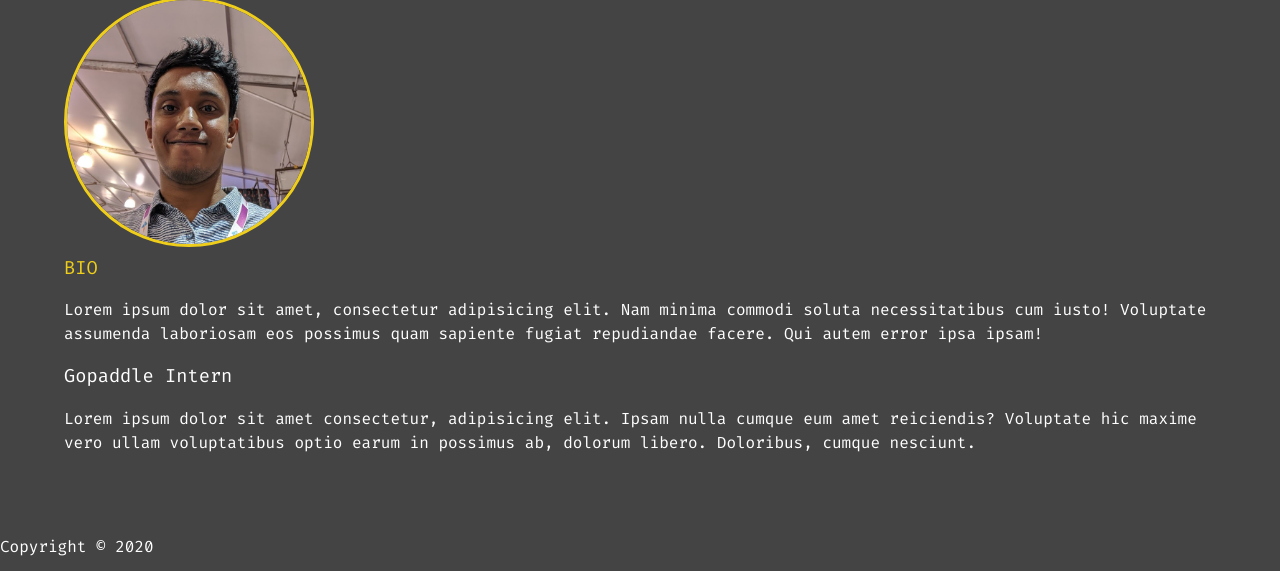
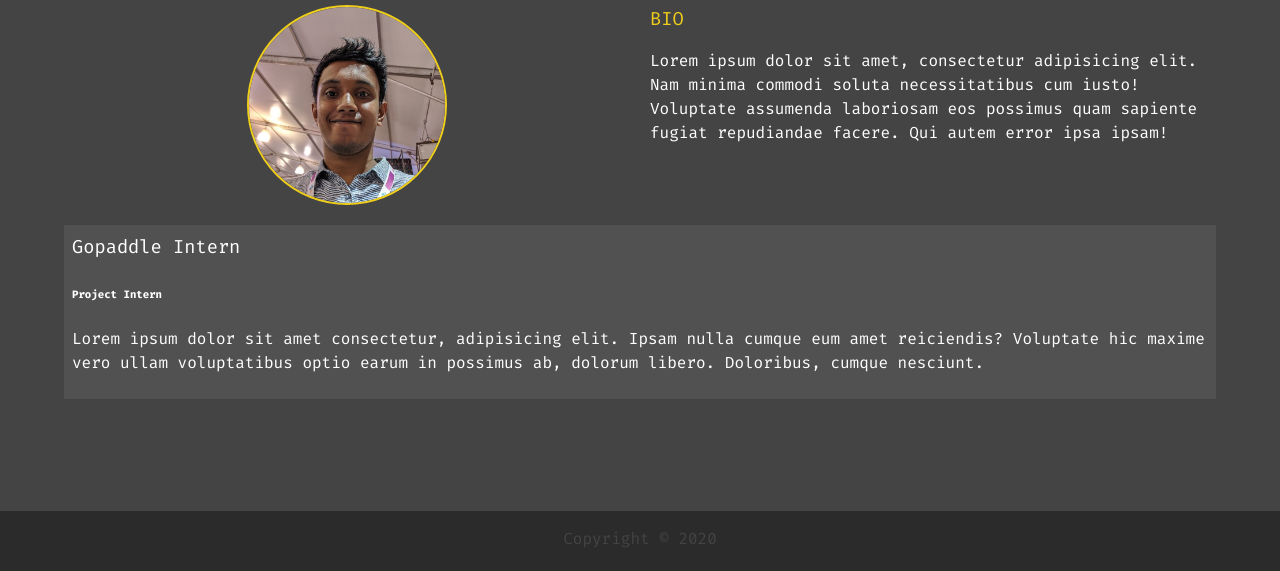
Before and after one commit to kryptiksage/website, a website: page about.html in a window 1280 px wide. Shown: the part 229-800 px from the top of the page. Drawn offline with Linux system fonts and the light colour scheme.

Commit message:
finished about page

```diff
--- a/about.html
+++ b/about.html
@@ -41,7 +41,7 @@
 		</h1>
 		<h2 class="sm-heading">A few things.....</h2>
 		<div class="about-info">
-			<img src="img/profile.jpg" alt="Profile" class="profile">
+			<img src="img/profile.jpg" alt="Profile" class="bio-profile">
 
 			<div class="bio">
 				<h3 class="text-second">BIO</h3>
@@ -49,6 +49,7 @@
 			</div>
 			<div class="job job-1">
 				<h3>Gopaddle Intern</h3>
+				<h6>Project Intern</h6>
 				<p>Lorem ipsum dolor sit amet consectetur, adipisicing elit. Ipsam nulla cumque eum amet reiciendis? Voluptate hic maxime vero ullam voluptatibus optio earum in possimus ab, dolorum libero. Doloribus, cumque nesciunt.</p>
 			</div>
 		</div>
--- a/scss/_mobile.scss
+++ b/scss/_mobile.scss
@@ -31,6 +31,14 @@
 			background: rgba(lighten($color: $primary-color, $amount: 0.1),0.9);
 		}
 	}
+
+	.about-info {
+		grid-template-areas: 'bioimage'
+		'bio'
+		'job1';
+
+		grid-template-columns: 1fr;
+	}
 }
 
 // Phone
--- a/scss/main.scss
+++ b/scss/main.scss
@@ -1,6 +1,5 @@
 @import 'config';
 @import 'menu';
-@import 'mobile';
 
 * {
 	box-sizing: border-box;
@@ -59,6 +58,7 @@ header {
 main {
 	padding: 4rem;
 	height: 100%;
+	min-height: calc(100vh - 60px);
 
 	.icons {
 		margin-top: 1rem;
@@ -82,3 +82,43 @@ main {
 		}
 	}
 }
+
+.about-info {
+	margin-top: 1vh;
+	display: grid;
+	grid-gap: 20px;
+	grid-template-areas: 'bioimage bio' 'job1 job1';
+	grid-template-columns: repeat(2,3fr);
+}
+
+.bio-profile {
+	grid-area: bioimage;
+	margin: auto;
+	width: 200px;
+	height: 200px;
+	border-radius: 50%;
+	border: solid 2px $secondary-color;
+}
+
+.bio {
+	grid-area: bio;
+}
+
+.job {
+	background: lighten($primary-color, 5);
+	padding: 0.5rem;
+}
+
+.job-1 {
+	grid-area: job1;
+}
+
+#main-footer {
+	text-align: center;
+	padding: 1rem;
+	background: darken($primary-color, 10);
+	color: $primary-color;
+	height: 60px;
+}
+
+@import 'mobile';
```
Also changed, not shown: css/main.css.
